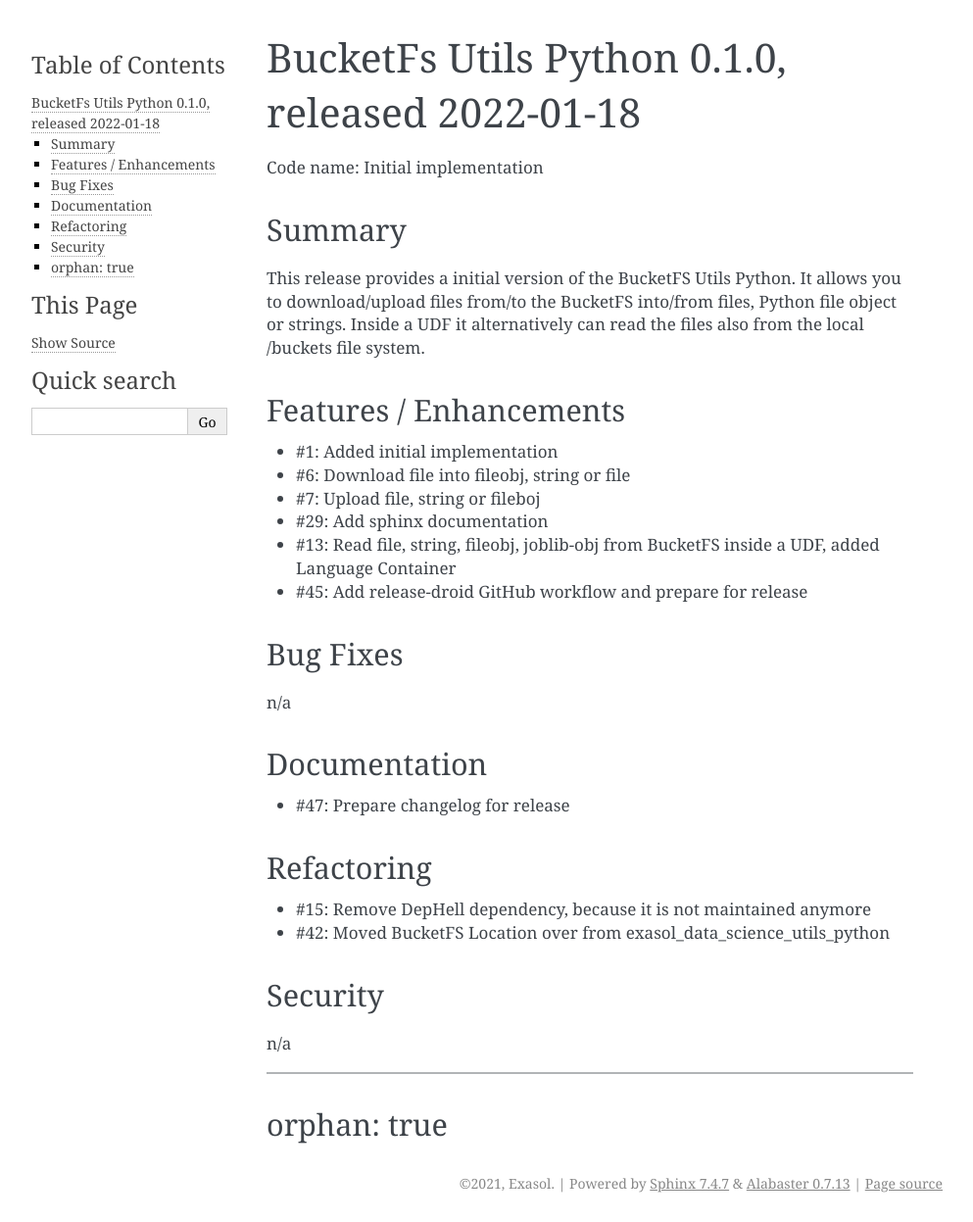
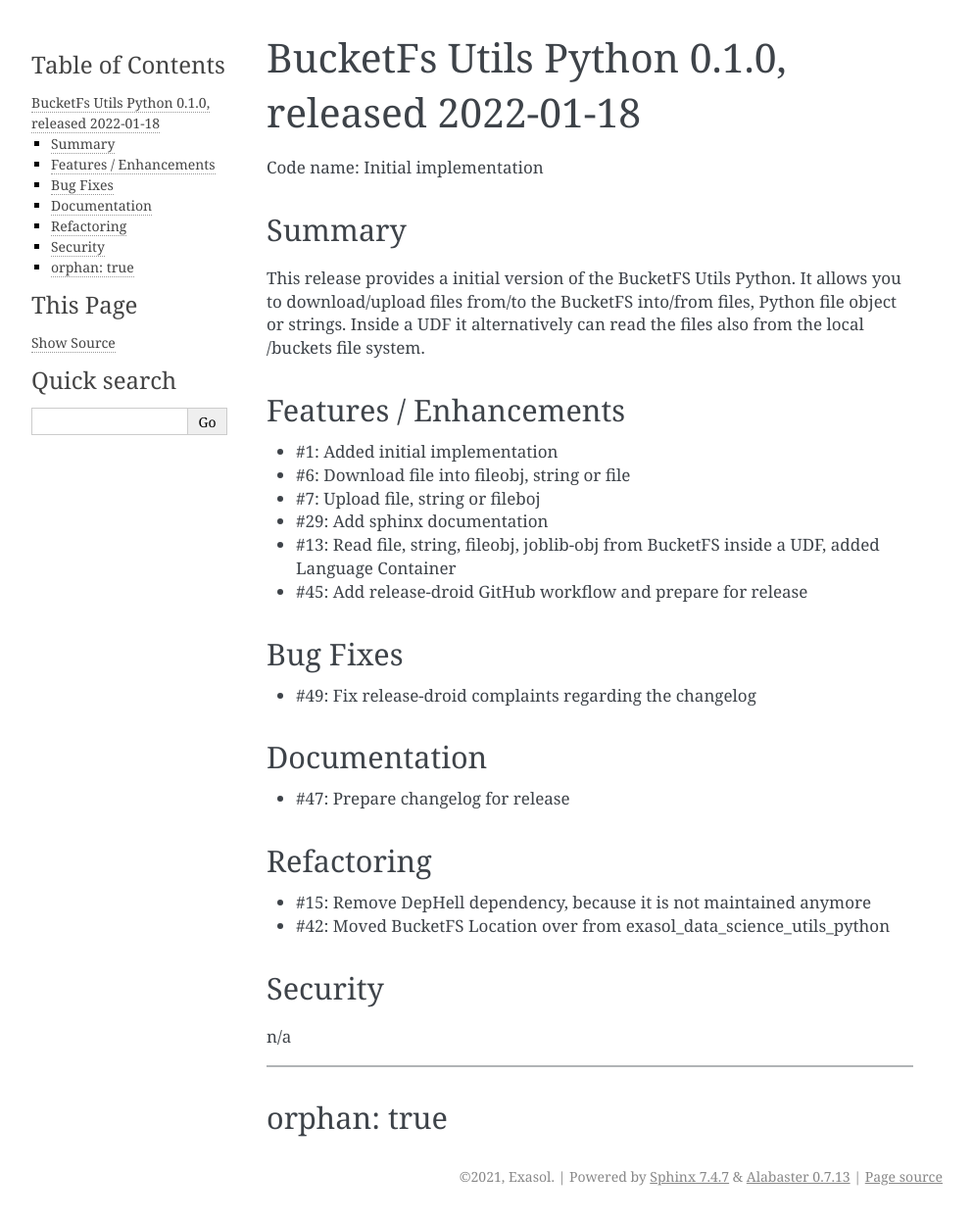
Before and after one commit to exasol/bucketfs-utils-python, a Sphinx documentation site: the page built from doc/changes/changes_0.1.0.md, in a window 1280 px wide. Shown: the whole page at 98% size, without its empty margins (148-1141 px from the left). Built offline with Sphinx 7.4.7, drawn with Linux system fonts in a browser that asks for light colours.

Commit message:
Update changelog

```diff
--- a/doc/changes/changes_0.1.0.md
+++ b/doc/changes/changes_0.1.0.md
@@ -16,7 +16,7 @@
 
 ## Bug Fixes
 
-n/a
+  - #49: Fix release-droid complaints regarding the changelog
 
 ## Documentation
 
```
